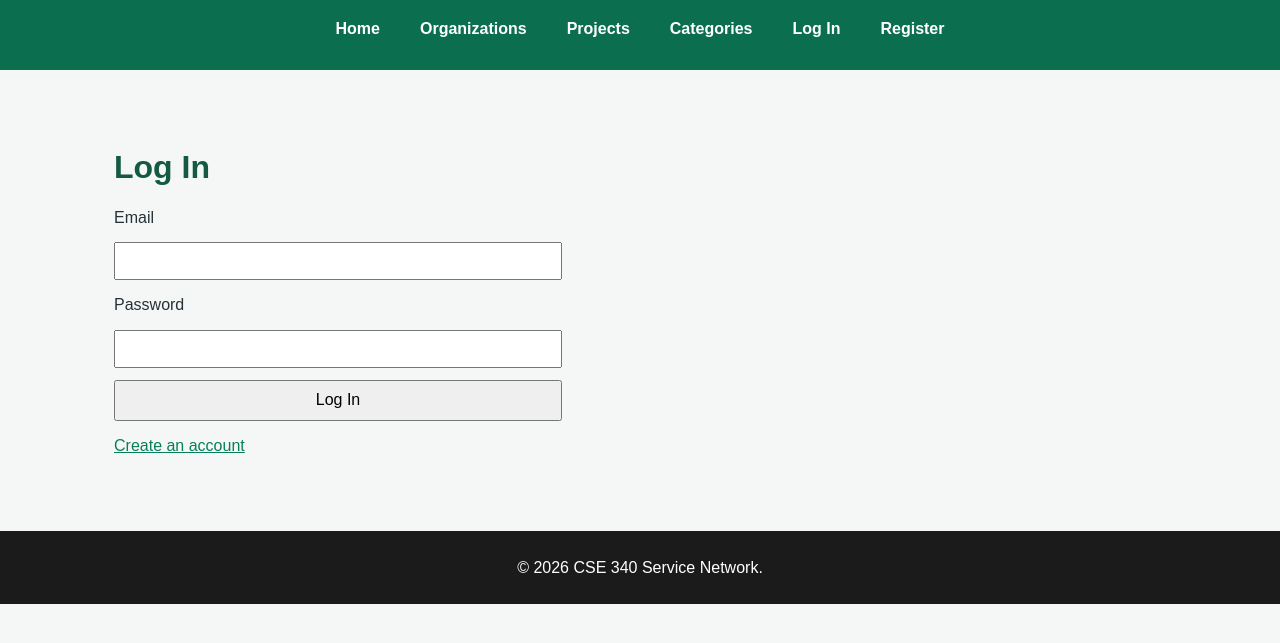
After one commit to BYUSAIZE/cse340-course-repo, a Node server app: page /login in a window 1280 px wide. The commit adds this page. Shown: the top 643 px of the page. Run offline with Node 20, Linux system fonts and the light colour scheme.

Commit message:
Add authentication, admin users page, and flash messages

```diff
--- a/package.json
+++ b/package.json
@@ -19,8 +19,10 @@
     "start": "node server.js"
   },
   "dependencies": {
+    "bcrypt": "^6.0.0",
     "ejs": "^7.0.2",
     "express": "^5.3.0",
+    "express-session": "^1.19.0",
     "express-validator": "^7.3.2",
     "pg": "^8.23.1"
   },
--- a/public/css/main.css
+++ b/public/css/main.css
@@ -202,3 +202,63 @@ footer p {
     padding: 0.5rem;
     font-size: 1rem;
 }
+/* Flash messages */
+.flash {
+    padding: 0.75rem 1rem;
+    border-radius: 4px;
+    margin: 1rem 0;
+}
+
+.flash-success {
+    color: #14532d;
+    background: #dcfce7;
+    border: 1px solid #14532d;
+}
+
+.flash-error {
+    color: #8a1f11;
+    background: #fdecea;
+    border: 1px solid #8a1f11;
+}
+
+/* Users table */
+.users-table {
+    border-collapse: collapse;
+    width: 100%;
+    margin: 1rem 0;
+}
+
+.users-table th,
+.users-table td {
+    text-align: left;
+    padding: 0.6rem 0.75rem;
+    border-bottom: 1px solid #d0d0d0;
+}
+.category-form {
+    display: flex;
+    flex-direction: column;
+    gap: 0.75rem;
+    max-width: 28rem;
+}
+
+.category-form input,
+.category-form textarea,
+.category-form select {
+    padding: 0.5rem;
+    font-size: 1rem;
+}
+
+.category-form button {
+    padding: 0.6rem 1rem;
+    font-size: 1rem;
+    cursor: pointer;
+}
+
+.form-errors {
+    color: #8a1f11;
+    background: #fdecea;
+    border: 1px solid #8a1f11;
+    padding: 0.75rem 1.5rem;
+    border-radius: 4px;
+    max-width: 28rem;
+}
--- a/server.js
+++ b/server.js
@@ -1,6 +1,9 @@
 import { testConnection } from './src/models/db.js';
 
+import session from 'express-session';
+
 import homeRoute from './src/routes/homeRoute.js';
+import authRoute from './src/routes/authRoute.js';
 import categoryRoute, { categoryFormRouter } from './src/routes/categoryRoute.js';
 import projectRoute, { projectFormRouter } from './src/routes/projectRoute.js';
 import organizationRoute, { organizationFormRouter } from './src/routes/organizationRoute.js';
@@ -12,20 +15,50 @@ import path from 'path';
 const NODE_ENV = process.env.NODE_ENV?.toLowerCase() || 'production';
 const PORT = process.env.PORT || 3000;
 
+if (NODE_ENV === 'production' && !process.env.SESSION_SECRET) {
+    throw new Error('SESSION_SECRET must be set in production');
+}
+
 const __filename = fileURLToPath(import.meta.url);
 const __dirname = path.dirname(__filename);
 
 const app = express();
 
+// Render sits behind a proxy, which secure cookies need to know about
+app.set('trust proxy', 1);
+
 // Middleware
 app.use(express.static(path.join(__dirname, 'public')));
 app.use(express.urlencoded({ extended: true }));
+
+app.use(session({
+    secret: process.env.SESSION_SECRET || 'dev-only-secret',
+    resave: false,
+    saveUninitialized: false,
+    cookie: {
+        httpOnly: true,
+        sameSite: 'lax',
+        secure: NODE_ENV === 'production',
+        maxAge: 1000 * 60 * 60 * 24
+    }
+}));
+
+// Make the logged-in user and a one-time flash message available to every view
+app.use((req, res, next) => {
+    res.locals.user = req.session.user || null;
+    res.locals.flash = req.session.flash || null;
+    delete req.session.flash;
+    next();
+});
 
 app.set('view engine', 'ejs');
 app.set('views', path.join(__dirname, 'src/views'));
 
 // Home page
 app.use('/', homeRoute);
+
+// Authentication and user routes
+app.use('/', authRoute);
 
 // Organization routes
 app.use('/organizations', organizationRoute);
--- /dev/null
+++ b/src/controllers/authController.js
@@ -0,0 +1,172 @@
+import bcrypt from 'bcrypt';
+import { body, validationResult } from 'express-validator';
+import { createUser, getUserByEmail } from '../models/users.js';
+
+const SALT_ROUNDS = 10;
+
+// Validation rules for the register form
+const registerValidation = [
+    body('name')
+        .trim()
+        .notEmpty().withMessage('Name is required')
+        .isLength({ max: 100 }).withMessage('Name cannot be longer than 100 characters'),
+    body('email')
+        .trim()
+        .toLowerCase()
+        .notEmpty().withMessage('Email is required')
+        .isEmail().withMessage('Email must be a valid email address')
+        .isLength({ max: 255 }).withMessage('Email cannot be longer than 255 characters'),
+    body('password')
+        .isLength({ min: 6 }).withMessage('Password must be at least 6 characters'),
+    body('confirmPassword')
+        .custom((value, { req }) => value === req.body.password)
+        .withMessage('Passwords do not match')
+];
+
+// Validation rules for the login form
+const loginValidation = [
+    body('email')
+        .trim()
+        .toLowerCase()
+        .notEmpty().withMessage('Email is required'),
+    body('password')
+        .notEmpty().withMessage('Password is required')
+];
+
+// Display the register form
+const buildRegisterPage = (req, res) => {
+    if (req.session.user) {
+        return res.redirect('/dashboard');
+    }
+
+    res.render('register', {
+        title: 'Register',
+        errors: [],
+        formData: { name: '', email: '' }
+    });
+};
+
+// Process the register form
+const processRegister = async (req, res, next) => {
+    try {
+        const errors = validationResult(req);
+        const { name, email, password } = req.body;
+
+        if (!errors.isEmpty()) {
+            return res.status(400).render('register', {
+                title: 'Register',
+                errors: errors.array(),
+                formData: { name, email }
+            });
+        }
+
+        const existingUser = await getUserByEmail(email);
+
+        if (existingUser) {
+            return res.status(400).render('register', {
+                title: 'Register',
+                errors: [{ msg: 'An account with that email already exists' }],
+                formData: { name, email }
+            });
+        }
+
+        // Store only the hash, never the plain password
+        const passwordHash = await bcrypt.hash(password, SALT_ROUNDS);
+        await createUser(name, email, passwordHash);
+
+        req.session.flash = { type: 'success', message: 'Account created. Please log in.' };
+        res.redirect('/login');
+    } catch (error) {
+        next(error);
+    }
+};
+
+// Display the login form
+const buildLoginPage = (req, res) => {
+    if (req.session.user) {
+        return res.redirect('/dashboard');
+    }
+
+    res.render('login', {
+        title: 'Log In',
+        errors: [],
+        formData: { email: '' }
+    });
+};
+
+// Process the login form
+const processLogin = async (req, res, next) => {
+    try {
+        const errors = validationResult(req);
+        const { email, password } = req.body;
+
+        if (!errors.isEmpty()) {
+            return res.status(400).render('login', {
+                title: 'Log In',
+                errors: errors.array(),
+                formData: { email }
+            });
+        }
+
+        const user = await getUserByEmail(email);
+        const passwordMatches = user
+            ? await bcrypt.compare(password, user.password_hash)
+            : false;
+
+        // Same message for a wrong email or a wrong password
+        if (!passwordMatches) {
+            return res.status(400).render('login', {
+                title: 'Log In',
+                errors: [{ msg: 'Invalid email or password' }],
+                formData: { email }
+            });
+        }
+
+        // New session ID on login, so an old session ID can't be reused
+        req.session.regenerate((error) => {
+            if (error) {
+                return next(error);
+            }
+
+            req.session.user = {
+                user_id: user.user_id,
+                name: user.name,
+                email: user.email,
+                role: user.role
+            };
+            req.session.flash = { type: 'success', message: `Welcome, ${user.name}.` };
+
+            res.redirect('/dashboard');
+        });
+    } catch (error) {
+        next(error);
+    }
+};
+
+// Log the user out
+const processLogout = (req, res, next) => {
+    req.session.destroy((error) => {
+        if (error) {
+            return next(error);
+        }
+
+        res.clearCookie('connect.sid');
+        res.redirect('/');
+    });
+};
+
+// Display the dashboard (requires login)
+const buildDashboardPage = (req, res) => {
+    res.render('dashboard', { title: 'Dashboard' });
+};
+
+export {
+    registerValidation,
+    loginValidation,
+    buildRegisterPage,
+    processRegister,
+    buildLoginPage,
+    processLogin,
+    processLogout,
+    buildDashboardPage
+};
--- /dev/null
+++ b/src/views/login.ejs
@@ -0,0 +1,28 @@
+<%- include('partials/header', { title }) %>
+
+<main class="container">
+    <h1>Log In</h1>
+
+    <%- include('partials/flash') %>
+
+    <% if (errors.length > 0) { %>
+        <ul class="form-errors" role="alert">
+            <% errors.forEach(error => { %>
+                <li><%= error.msg %></li>
+            <% }) %>
+        </ul>
+    <% } %>
+
+    <form action="/login" method="post" class="category-form">
+        <label for="email">Email</label>
+        <input type="email" id="email" name="email" value="<%= formData.email %>" required maxlength="255" autocomplete="username">
+
+        <label for="password">Password</label>
+        <input type="password" id="password" name="password" required autocomplete="current-password">
+
+        <button type="submit">Log In</button>
+        <a href="/register">Create an account</a>
+    </form>
+</main>
+
+<%- include('partials/footer') %>
--- /dev/null
+++ b/src/views/partials/flash.ejs
@@ -0,0 +1,3 @@
+<% if (typeof flash !== 'undefined' && flash) { %>
+    <p class="flash flash-<%= flash.type %>" role="status"><%= flash.message %></p>
+<% } %>
--- a/src/views/partials/header.ejs
+++ b/src/views/partials/header.ejs
@@ -13,5 +13,16 @@
             <li><a href="/organizations">Organizations</a></li>
             <li><a href="/projects">Projects</a></li>
             <li><a href="/categories">Categories</a></li>
+
+            <% if (typeof user !== 'undefined' && user) { %>
+                <li><a href="/dashboard">Dashboard</a></li>
+                <% if (user.role === 'admin') { %>
+                    <li><a href="/users">Users</a></li>
+                <% } %>
+                <li><a href="/logout">Log Out</a></li>
+            <% } else { %>
+                <li><a href="/login">Log In</a></li>
+                <li><a href="/register">Register</a></li>
+            <% } %>
         </ul>
     </nav>
```
Also changed, not shown: src/controllers/userController.js (added, +18 -0 lines), src/middleware/auth.js (added, +30 -0 lines), src/models/users.js (added, +42 -0 lines), src/routes/authRoute.js (added, +35 -0 lines), src/setup.sql (+7 -0 lines), src/views/dashboard.ejs (added, +20 -0 lines), src/views/register.ejs (added, +32 -0 lines), src/views/users.ejs (added, +30 -0 lines), 1 other file.
